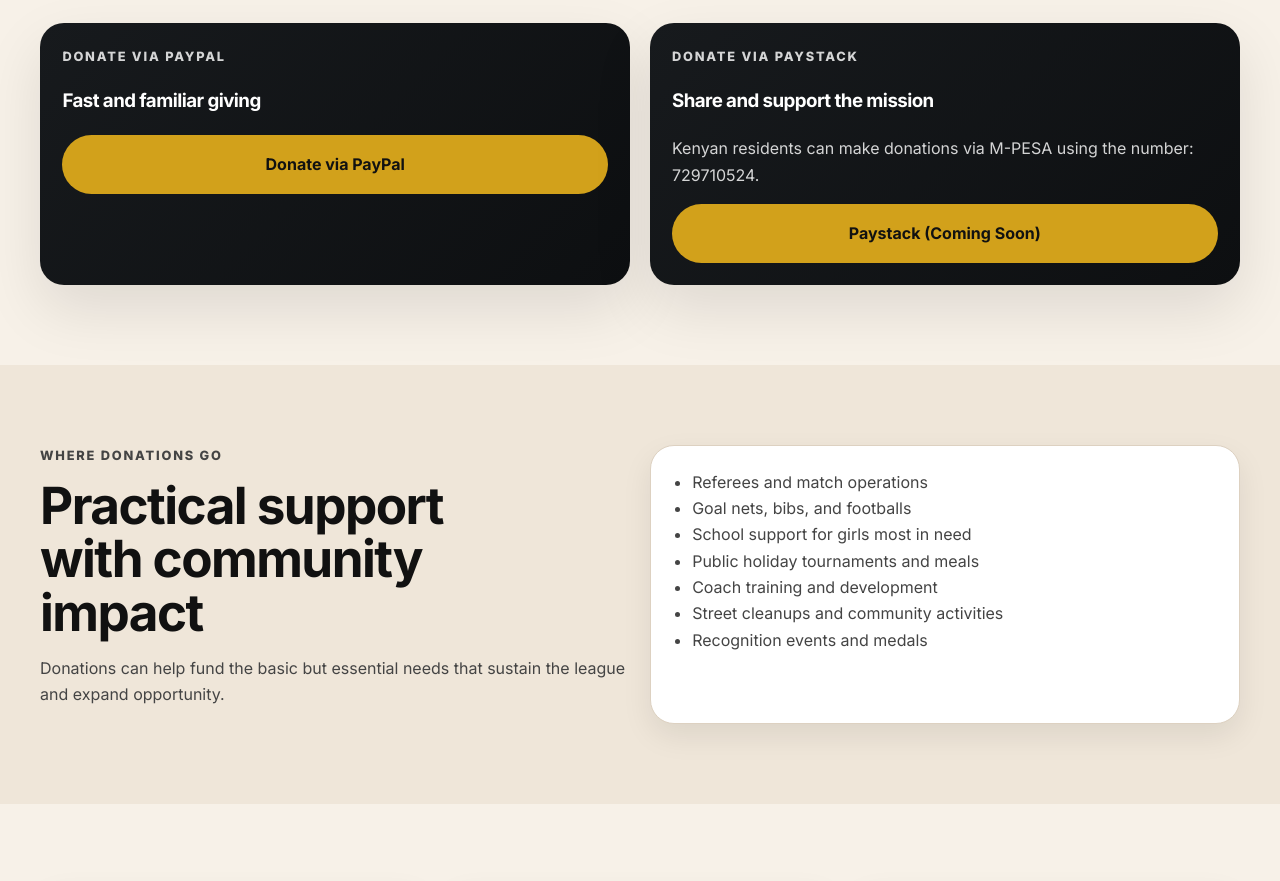
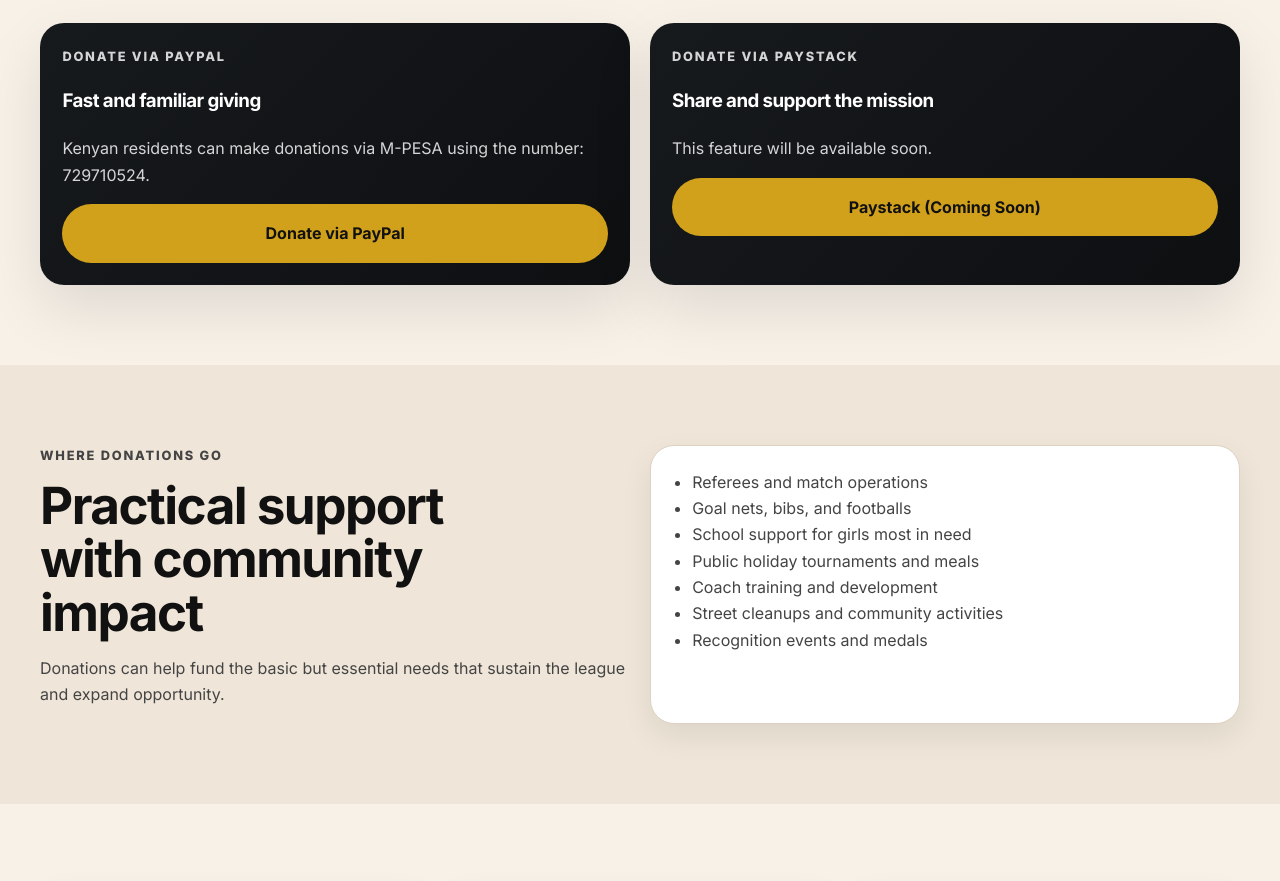
Before and after one commit to ssaifkazmi/inter-base-league-site, a plain HTML site: page donate.html in a window 1280 px wide. Shown: the part 840-1721 px from the top of the page. Drawn offline with Linux system fonts and the light colour scheme.

Commit message:
Update donate.html

```diff
--- a/donate.html
+++ b/donate.html
@@ -73,6 +73,9 @@
         <article class="panel dark">
           <p class="eyebrow eyebrow-light">Donate via PayPal</p>
           <h3>Fast and familiar giving</h3>
+          <p>
+            Kenyan residents can make donations via M-PESA using the number: 729710524.
+          </p>
           <a href="https://paypal.me/ssaifalik" target="_blank" rel="noopener" class="btn btn-primary btn-block">Donate via PayPal</a>
         </article>
 
@@ -80,7 +83,7 @@
           <p class="eyebrow eyebrow-light">Donate via Paystack</p>
           <h3>Share and support the mission</h3>
           <p>
-            Kenyan residents can make donations via M-PESA using the number: 729710524.
+            This feature will be available soon.
           </p>
           <a href="#" class="btn btn-primary btn-block">Paystack (Coming Soon)</a>
         </article>
@@ -100,11 +103,17 @@
         <div class="list-card">
           <ul class="list-clean">
             <li>Referees and match operations</li>
+
             <li>Goal nets, bibs, and footballs</li>
+
             <li>School support for girls most in need</li>
+
             <li>Public holiday tournaments and meals</li>
+
             <li>Coach training and development</li>
+
             <li>Street cleanups and community activities</li>
+
             <li>Recognition events and medals</li>
           </ul>
         </div>
```
